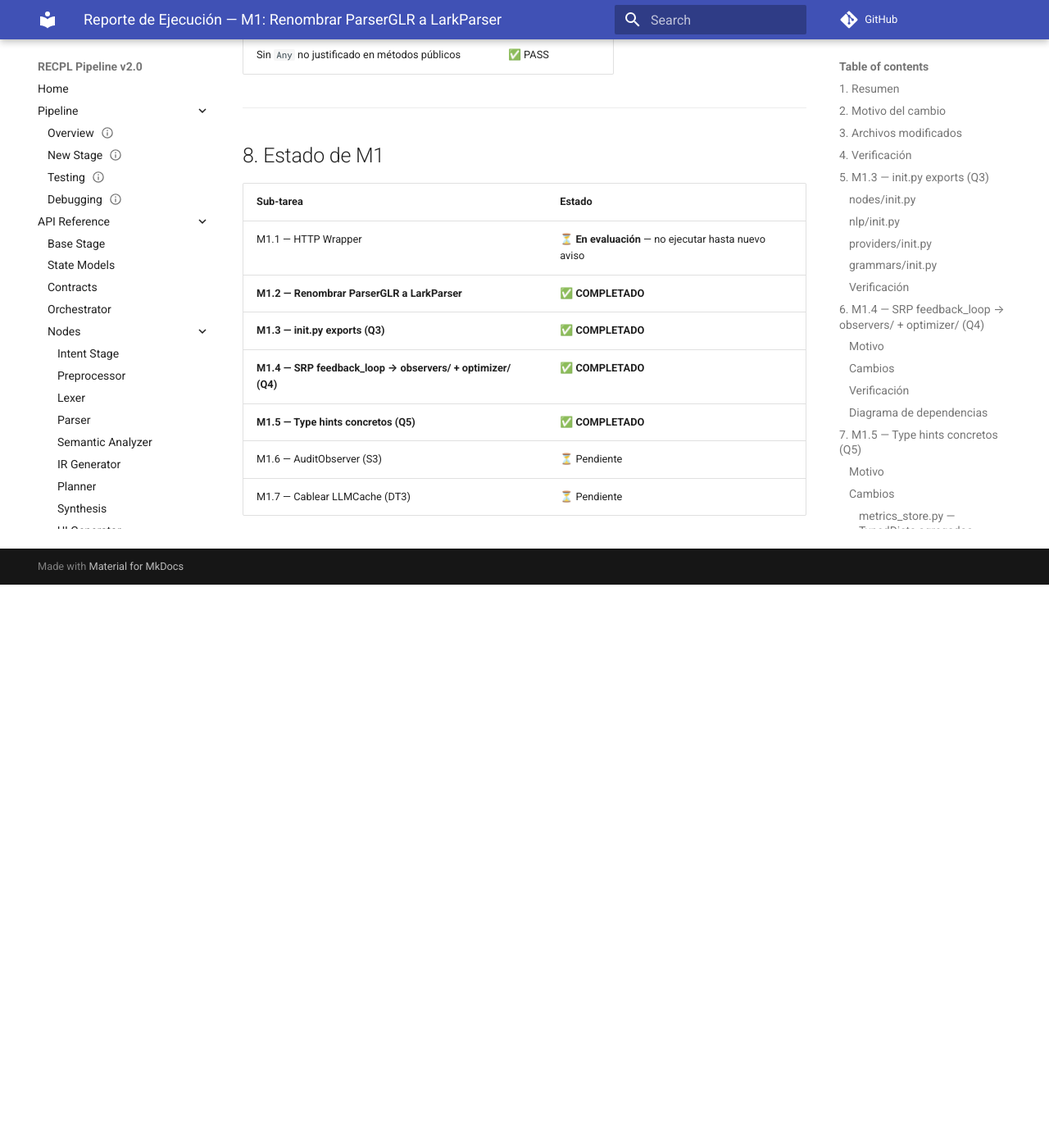
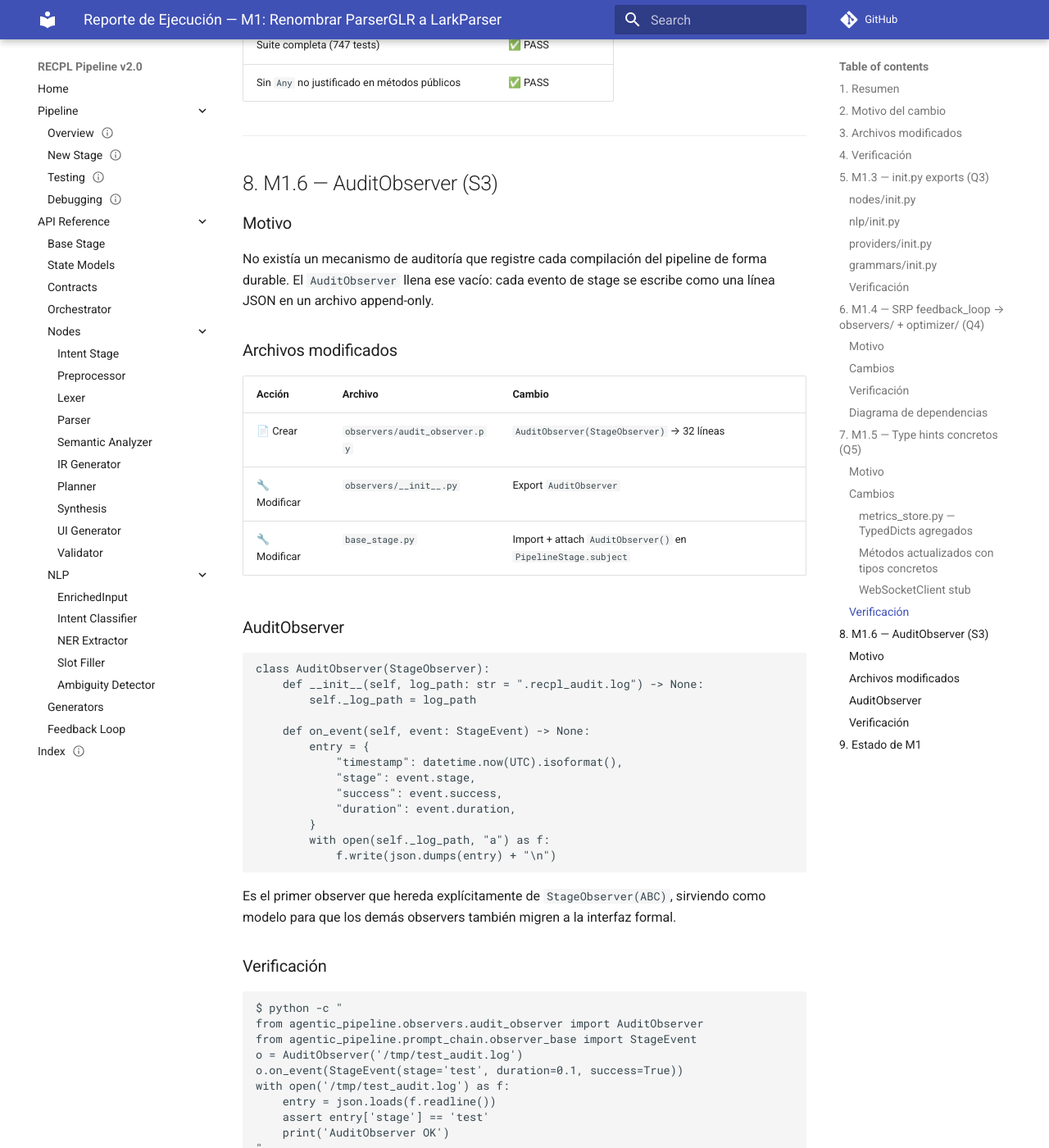
Before and after one commit to Jairdeveloper/proyecto0, an MkDocs documentation site: the page built from docs/132_REP_DEV_M1_EXECUTION_REPORT_1_0_DRAFT.md, in a window 1280 px wide and 1400 px high, scrolled down 8691 px. Shown: the whole window at 82% size. Built offline with MkDocs 1.6.1 and Material for MkDocs 9.7.7, drawn with Linux system fonts in a browser that asks for light colours; comment, search, counter and statistics services are not loaded; before the commit the page ends 9404 px from its top, so only the background shows below that; some of the changed text lies outside the part shown.

Commit message:
feat: add AuditObserver for compile traceability

````diff
--- a/docs/132_REP_DEV_M1_EXECUTION_REPORT_1_0_DRAFT.md
+++ b/docs/132_REP_DEV_M1_EXECUTION_REPORT_1_0_DRAFT.md
@@ -4,11 +4,12 @@
 - **Tipo:** REP (Reporte)
 - **Área:** DEV
 - **Módulo:** agentic_pipeline
-- **Versión:** 1.3
+- **Versión:** 1.4
 - **Estado:** DRAFT
-- **Tags:** `execution-report`, `m1`, `rename`, `parser`, `larkparser`, `exports`, `init`, `srp`, `observers`, `optimizer`, `type-hints`
-- **Fuente:** `docs/130_PLAN_DEV_MIGRATION_EXECUTION_1_0_DRAFT.md` (M1.2–M1.5)
+- **Tags:** `execution-report`, `m1`, `rename`, `parser`, `larkparser`, `exports`, `init`, `srp`, `observers`, `optimizer`, `type-hints`, `audit-observer`
+- **Fuente:** `docs/130_PLAN_DEV_MIGRATION_EXECUTION_1_0_DRAFT.md` (M1.2–M1.6)
 - **Changelog:**
+  - 1.4 — 2026-06-19: Añadido M1.6 — AuditObserver para trazabilidad de compilaciones
   - 1.3 — 2026-06-19: Añadido M1.5 — Type hints concretos (StageMetrics TypedDict, SummaryResult, WebSocketClient stub)
   - 1.2 — 2026-06-19: Añadido M1.4 — SRP split feedback_loop → observers/ + optimizer.py
   - 1.1 — 2026-06-19: Añadido M1.3 — __init__.py exports for nodes, nlp, providers, grammars
@@ -284,7 +285,75 @@ $ pytest tests/ --ignore=... --ignore=...
 
 ---
 
-## 8. Estado de M1
+## 8. M1.6 — AuditObserver (S3)
+
+### Motivo
+
+No existía un mecanismo de auditoría que registre cada compilación del pipeline de forma durable. El `AuditObserver` llena ese vacío: cada evento de stage se escribe como una línea JSON en un archivo append-only.
+
+### Archivos modificados
+
+| Acción | Archivo | Cambio |
+|--------|---------|--------|
+| 📄 Crear | `observers/audit_observer.py` | `AuditObserver(StageObserver)` → 32 líneas |
+| 🔧 Modificar | `observers/__init__.py` | Export `AuditObserver` |
+| 🔧 Modificar | `base_stage.py` | Import + attach `AuditObserver()` en `PipelineStage.subject` |
+
+### AuditObserver
+
+```python
+class AuditObserver(StageObserver):
+    def __init__(self, log_path: str = ".recpl_audit.log") -> None:
+        self._log_path = log_path
+
+    def on_event(self, event: StageEvent) -> None:
+        entry = {
+            "timestamp": datetime.now(UTC).isoformat(),
+            "stage": event.stage,
+            "success": event.success,
+            "duration": event.duration,
+        }
+        with open(self._log_path, "a") as f:
+            f.write(json.dumps(entry) + "\n")
+```
+
+Es el primer observer que hereda explícitamente de `StageObserver(ABC)`, sirviendo como modelo para que los demás observers también migren a la interfaz formal.
+
+### Verificación
+
+```bash
+$ python -c "
+from agentic_pipeline.observers.audit_observer import AuditObserver
+from agentic_pipeline.prompt_chain.observer_base import StageEvent
+o = AuditObserver('/tmp/test_audit.log')
+o.on_event(StageEvent(stage='test', duration=0.1, success=True))
+with open('/tmp/test_audit.log') as f:
+    entry = json.loads(f.readline())
+    assert entry['stage'] == 'test'
+    print('AuditObserver OK')
+"
+AuditObserver OK
+
+$ ruff check . --quiet
+# EXIT: 0
+
+$ pytest tests/test_observer_pattern.py tests/test_prompt_optimizer.py tests/test_feedback_loop.py -v
+# 43 passed
+
+$ pytest tests/test_integration.py tests/test_orchestrator_empty.py -v
+# 8 passed
+```
+
+| Verificación | Resultado |
+|-------------|-----------|
+| Smoke test (crear + evento + leer log) | ✅ PASS |
+| `ruff check . --quiet` | ✅ PASS (0 errores) |
+| Observer + Optimizer + FeedbackLoop tests (43) | ✅ PASS |
+| Integration + Orchestrator tests (8) | ✅ PASS |
+
+---
+
+## 9. Estado de M1
 
 | Sub-tarea | Estado |
 |-----------|--------|
@@ -293,5 +362,5 @@ $ pytest tests/ --ignore=... --ignore=...
 | **M1.3 — __init__.py exports (Q3)** | **✅ COMPLETADO** |
 | **M1.4 — SRP feedback_loop → observers/ + optimizer/ (Q4)** | **✅ COMPLETADO** |
 | **M1.5 — Type hints concretos (Q5)** | **✅ COMPLETADO** |
-| M1.6 — AuditObserver (S3) | ⏳ Pendiente |
+| **M1.6 — AuditObserver (S3)** | **✅ COMPLETADO** |
 | M1.7 — Cablear LLMCache (DT3) | ⏳ Pendiente |
````
Also changed, not shown: 3 other files.
